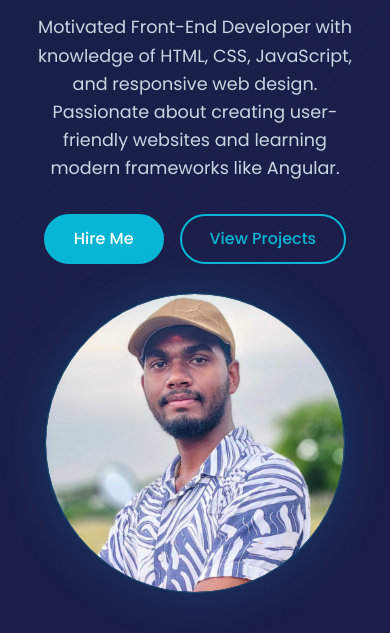
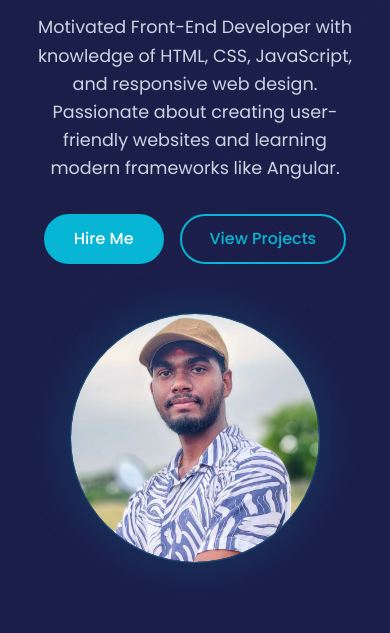
Before and after one commit to Nirmal-CodeDev/Nirmal-Portfolio, a plain HTML site: page index.html in a window 390 px wide. Shown: the part 369-1002 px from the top of the page. Drawn offline with Linux system fonts and the light colour scheme.

Commit message:
Add styles for hero section and image placeholder

```diff
--- a/style.css
+++ b/style.css
@@ -731,6 +731,20 @@ footer {
         transform: translateY(-8px) rotate(-45deg);
     }
 
+    .hero-content {
+        text-align: center;
+    }
+
+    .hero-container {
+        flex-direction: column;
+    }
+
+    .image-placeholder {
+        width: 250px;
+        height: 250px;
+        margin: 20px auto;
+    }
+
     .section-title {
         font-size: 2rem;
     }
```
